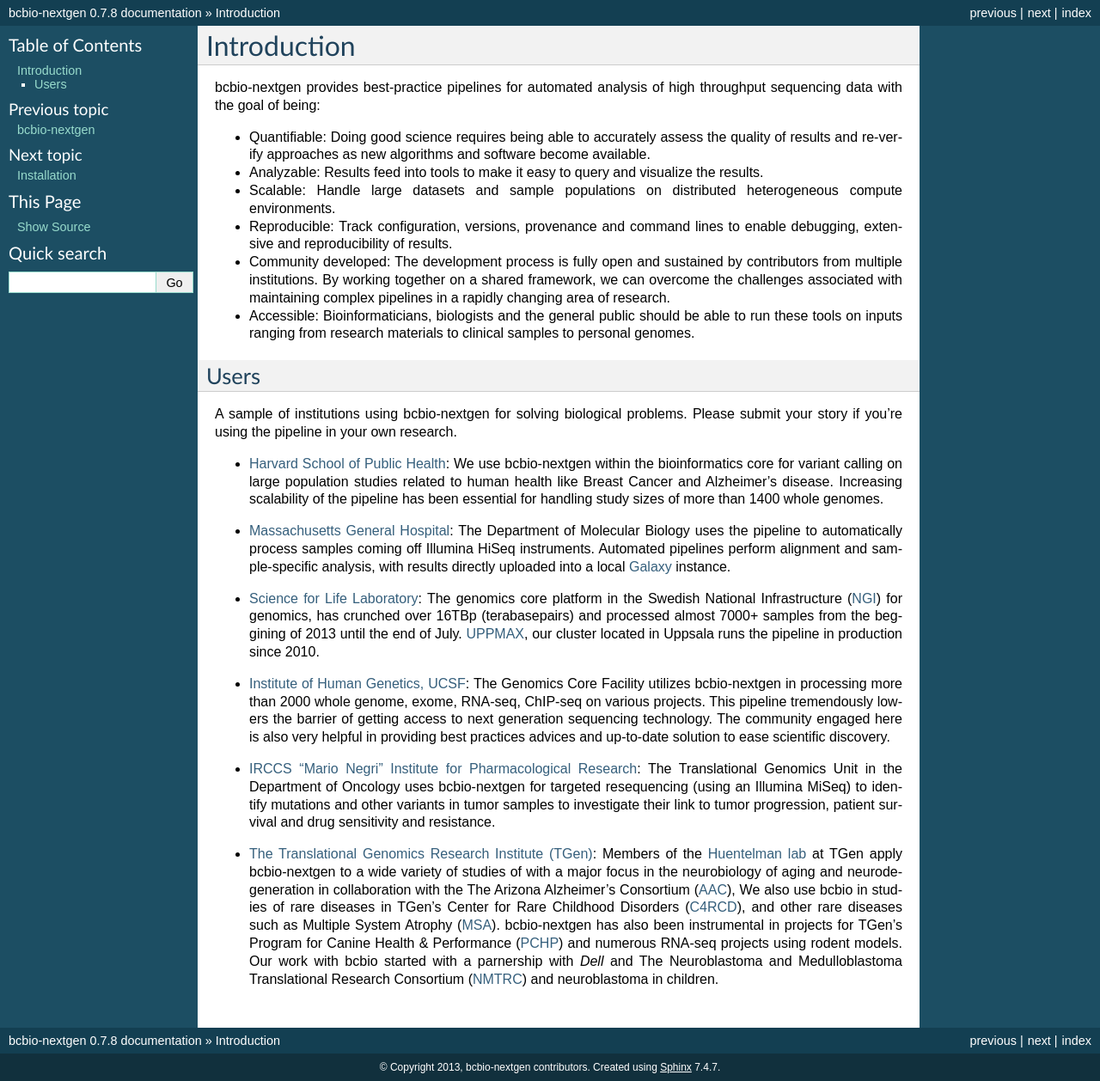
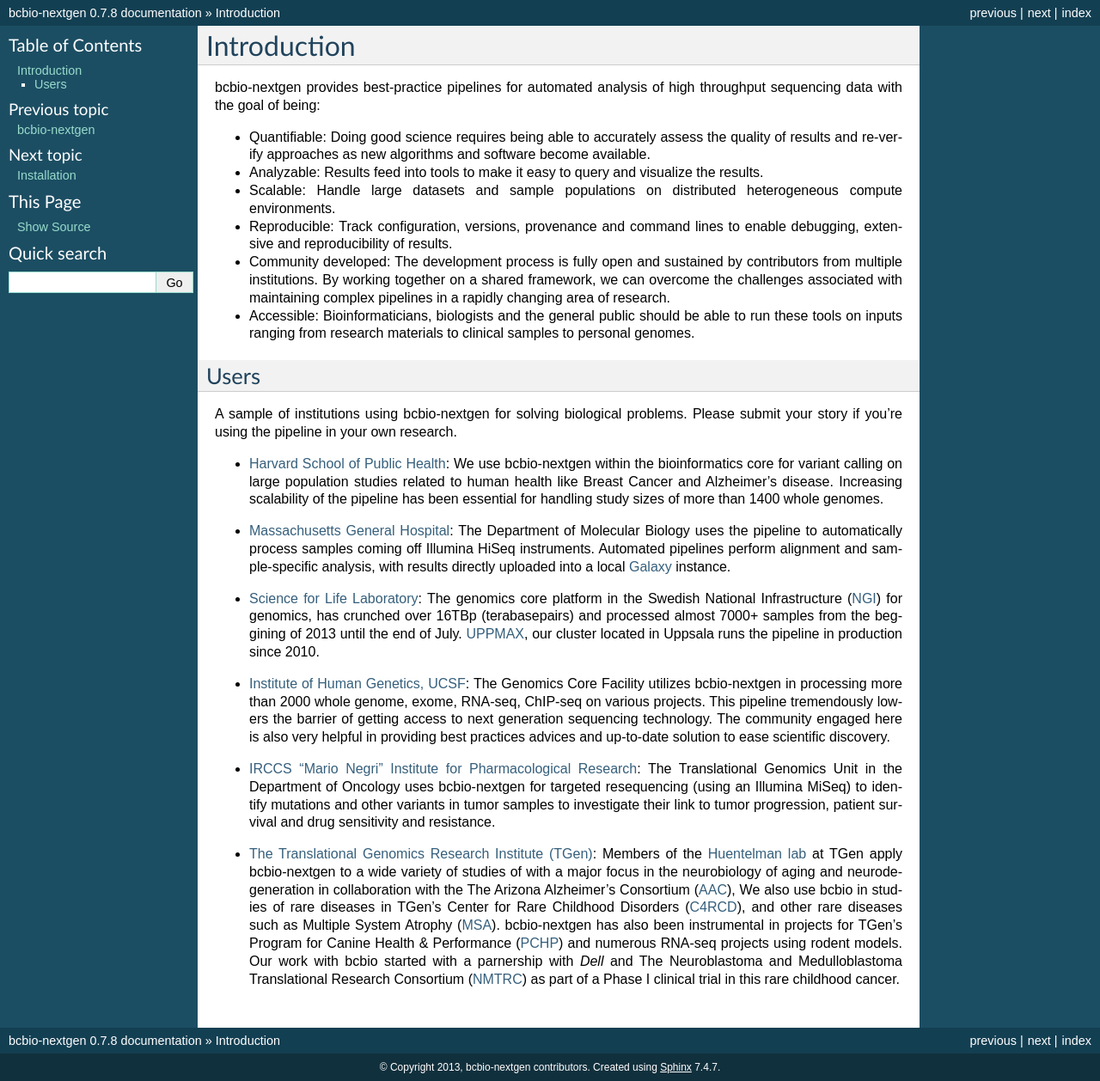
Before and after one commit to bcbio/bcbio-nextgen, a Sphinx documentation site: the page built from docs/contents/introduction.rst, in a window 1280 px wide. Shown: the whole page at 86% size. Built offline with Sphinx 7.4.7, drawn with Linux system fonts in a browser that asks for light colours.

Commit message:
fixed some words

```diff
--- a/docs/contents/introduction.rst
+++ b/docs/contents/introduction.rst
@@ -90,7 +90,8 @@
   projects for TGen's Program for Canine Health & Performance (`PCHP`_)
   and numerous RNA-seq projects using rodent models. Our work with bcbio
   started with a parnership with `Dell` and The Neuroblastoma and
-  Medulloblastoma Translational Research Consortium (`NMTRC`_) and neuroblastoma in children.
+  Medulloblastoma Translational Research Consortium (`NMTRC`_) as part of
+  a Phase I clinical trial in this rare childhood cancer.
 
 .. _The Translational Genomics Research Institute (TGen): http://www.tgen.org
 .. _Huentelman lab: http://www.tgen.org/research/research-faculty/matt-huentelman.aspx
```
